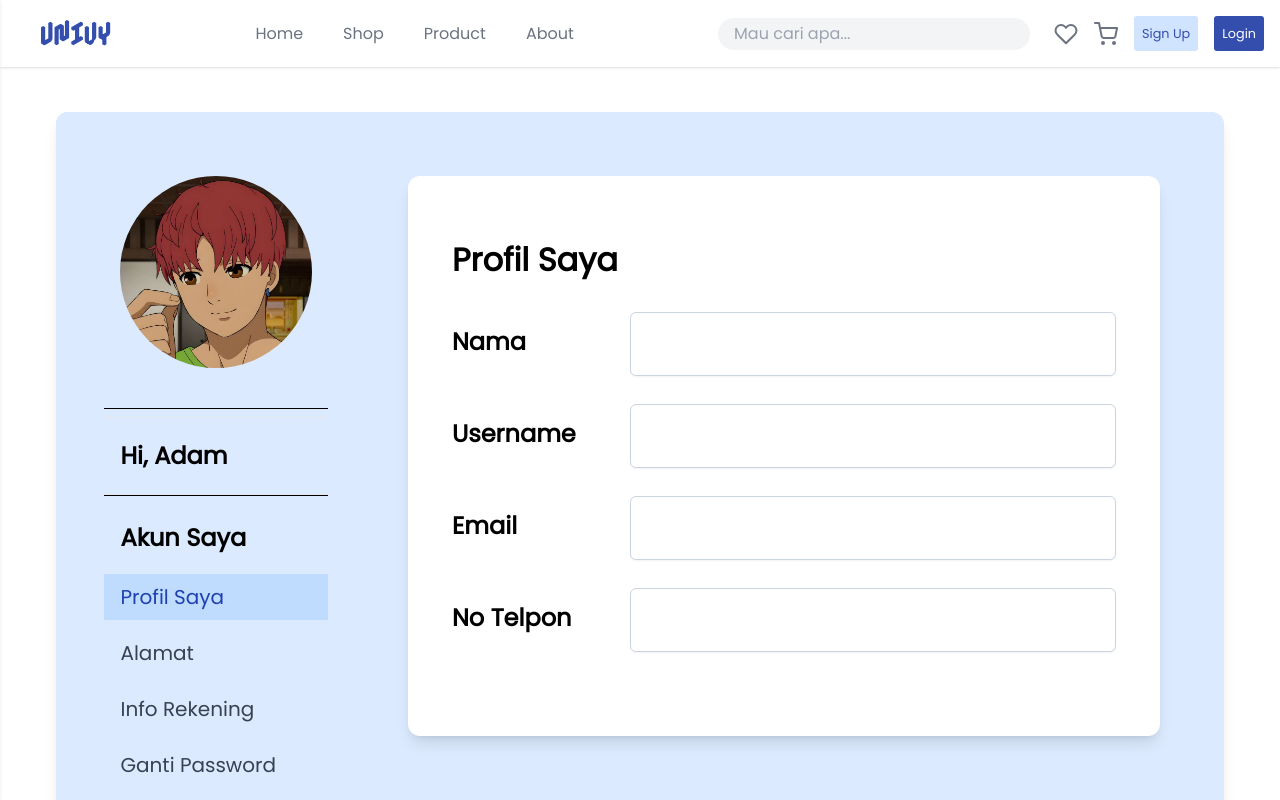
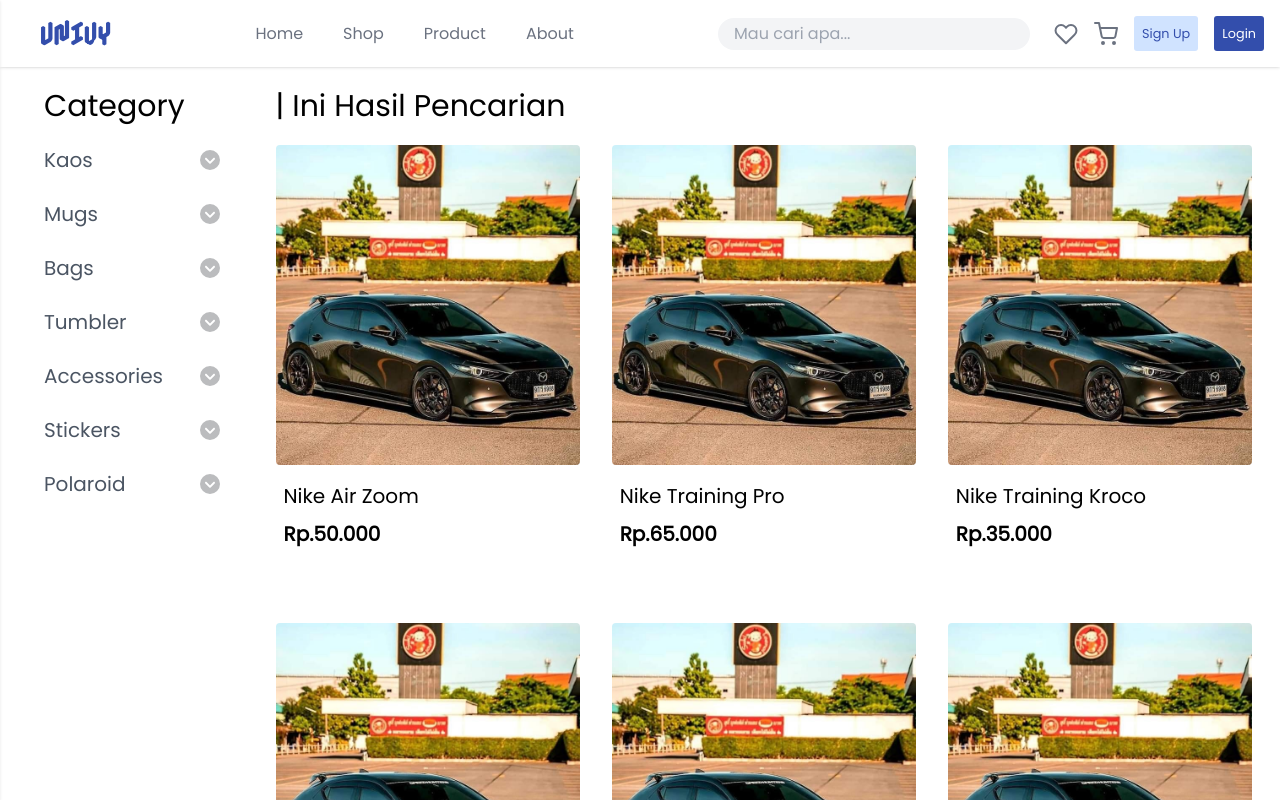
Before and after one commit to ViaoraAlbino/enggan_ngoding, a React (Vite) app in the folder frontend/: page / in a window 1280 px wide. Shown: the top 800 px of the page. Built offline with nearby package versions, Linux system fonts and the light colour scheme.

Commit message:
hari ke 10

```diff
--- a/frontend/src/App.jsx
+++ b/frontend/src/App.jsx
@@ -11,8 +11,8 @@ function App() {
   return (
     <div className="App">
       <Navbar />
-      <Profile />
-      {/* <Content /> */}
+      {/* <Profile /> */}
+      <Content />
       {/* <Product /> */}
       <Sebelumfooter />
       <Footer />
--- a/frontend/src/components/Footer.jsx
+++ b/frontend/src/components/Footer.jsx
@@ -2,10 +2,10 @@ import React from 'react'
 
 const Footer = () => {
   return (
-    <div
+    <footer
     className='text-white font-medium text-center font-poppins bg-black p-8'>
         Copyright © 2024 UNIVY All rights reserved. Powered by Kelompok 3
-    </div>
+    </footer>
   )
 }
 
--- a/frontend/src/components/Kategori.jsx
+++ b/frontend/src/components/Kategori.jsx
@@ -1,22 +1,55 @@
-import React, { useState } from 'react';
+import React, { useRef, useEffect, useState } from 'react';
+import Product from './Product';
 import { FontAwesomeIcon } from '@fortawesome/react-fontawesome';
 import { faCircleChevronDown, faCircleChevronUp } from '@fortawesome/free-solid-svg-icons';
 
 const Kategori = () => {
+    const containerRef = useRef(null);
+    const sidebarRef = useRef(null);
+    const [isSticky, setIsSticky] = useState(false);
     const [activeCategory, setActiveCategory] = useState(null);
 
     const toggleCategory = (category) => {
         setActiveCategory(activeCategory === category ? null : category);
     };
 
+    useEffect(() => {
+        const handleScroll = () => {
+            if (containerRef.current && sidebarRef.current) {
+                const containerTop = containerRef.current.getBoundingClientRect().top;
+                const containerBottom = containerRef.current.getBoundingClientRect().bottom;
+                const sidebarHeight = sidebarRef.current.offsetHeight;
+
+                if (containerTop < 0 && containerBottom > sidebarHeight) {
+                    setIsSticky(true);
+                } else {
+                    setIsSticky(false);
+                }
+            }
+        };
+
+        window.addEventListener('scroll', handleScroll);
+        return () => {
+            window.removeEventListener('scroll', handleScroll);
+        };
+    }, []);
+
     return (
-    <div className="w-52 h-full bg-white border-none fixed top-0 left-5 p-4 overflow-y-auto text-left mt-20">
+        <div className="flex space-x-10 p-7 mt-10 scroll-smooth" ref={containerRef}>
+            {/* Sidebar */}
+            <div
+                className={`w-52 bg-white p-4 text-left ${isSticky ? 'sticky top-0' : ''}`}
+                ref={sidebarRef}
+                style={{
+                    maxHeight: 'calc(100vh - 20px)', // Membatasi tinggi maksimal saat sticky
+                    overflowY: 'auto',
+                }}
+            >
                 <h2 className="mb-4 font-poppins-category-header">Category</h2>
                 <ul className="space-y-6">
                     <li>
                         <button
-            className={`w-full flex justify-between items-center text-left font-poppins-category-body-judul ${
-              activeCategory === 'kaos' ? 'text-blue-600 font-bold' : 'text-gray-600'
+                            className={`w-full flex justify-between items-center text-left font-poppins-category-body-judul ${activeCategory === 'kaos' ? 'text-blue-600 font-bold' : 'text-gray-600'
                                 }`}
                             onClick={() => toggleCategory('kaos')}
                         >
@@ -38,8 +71,7 @@ const Kategori = () => {
                     </li>
                     <li>
                         <button
-            className={`w-full flex justify-between items-center text-left font-poppins-category-body-judul ${
-              activeCategory === 'mugs' ? 'text-blue-600 font-bold' : 'text-gray-600'
+                            className={`w-full flex justify-between items-center text-left font-poppins-category-body-judul ${activeCategory === 'mugs' ? 'text-blue-600 font-bold' : 'text-gray-600'
                                 }`}
                             onClick={() => toggleCategory('mugs')}
                         >
@@ -55,14 +87,12 @@ const Kategori = () => {
                         {activeCategory === 'mugs' && (
                             <ul className="mt-2 space-y-2 text-gray-600 font-poppins-category-body">
                                 <li>Mugs Custom</li>
-              {/* <li>Mugs 2</li> */}
                             </ul>
                         )}
                     </li>
                     <li>
                         <button
-            className={`w-full flex justify-between items-center text-left font-poppins-category-body-judul ${
-              activeCategory === 'bags' ? 'text-blue-600 font-bold' : 'text-gray-600'
+                            className={`w-full flex justify-between items-center text-left font-poppins-category-body-judul ${activeCategory === 'bags' ? 'text-blue-600 font-bold' : 'text-gray-600'
                                 }`}
                             onClick={() => toggleCategory('bags')}
                         >
@@ -84,8 +114,7 @@ const Kategori = () => {
                     </li>
                     <li>
                         <button
-            className={`w-full flex justify-between items-center text-left font-poppins-category-body-judul ${
-              activeCategory === 'tumbler' ? 'text-blue-600 font-bold' : 'text-gray-600'
+                            className={`w-full flex justify-between items-center text-left font-poppins-category-body-judul ${activeCategory === 'tumbler' ? 'text-blue-600 font-bold' : 'text-gray-600'
                                 }`}
                             onClick={() => toggleCategory('tumbler')}
                         >
@@ -107,8 +136,7 @@ const Kategori = () => {
                     </li>
                     <li>
                         <button
-            className={`w-full flex justify-between items-center text-left font-poppins-category-body-judul ${
-              activeCategory === 'acc' ? 'text-blue-600 font-bold' : 'text-gray-600'
+                            className={`w-full flex justify-between items-center text-left font-poppins-category-body-judul ${activeCategory === 'acc' ? 'text-blue-600 font-bold' : 'text-gray-600'
                                 }`}
                             onClick={() => toggleCategory('acc')}
                         >
@@ -130,8 +158,7 @@ const Kategori = () => {
                     </li>
                     <li>
                         <button
-            className={`w-full flex justify-between items-center text-left font-poppins-category-body-judul ${
-              activeCategory === 'stiker' ? 'text-blue-600 font-bold' : 'text-gray-600'
+                            className={`w-full flex justify-between items-center text-left font-poppins-category-body-judul ${activeCategory === 'stiker' ? 'text-blue-600 font-bold' : 'text-gray-600'
                                 }`}
                             onClick={() => toggleCategory('stiker')}
                         >
@@ -153,8 +180,7 @@ const Kategori = () => {
                     </li>
                     <li>
                         <button
-            className={`w-full flex justify-between items-center text-left font-poppins-category-body-judul ${
-              activeCategory === 'polaroid' ? 'text-blue-600 font-bold' : 'text-gray-600'
+                            className={`w-full flex justify-between items-center text-left font-poppins-category-body-judul ${activeCategory === 'polaroid' ? 'text-blue-600 font-bold' : 'text-gray-600'
                                 }`}
                             onClick={() => toggleCategory('polaroid')}
                         >
@@ -176,6 +202,13 @@ const Kategori = () => {
                     </li>
                 </ul>
             </div>
+
+            {/* Produk */}
+            <div className="w-4/5 mt-4">
+                <h2 className="mb-4 font-poppins-category-header text-left">| Ini Hasil Pencarian</h2>
+                <Product />
+            </div>
+        </div>
     );
 };
 
--- a/frontend/src/components/Product.jsx
+++ b/frontend/src/components/Product.jsx
@@ -1,33 +1,17 @@
 import React from 'react';
+import Pa from '../assets/gambar/test.jpg';
 
 const ProductCard = ({ image, title, price, description }) => {
   return (
-    <div className="group relative rounded-lg overflow-hidden shadow-lg bg-white">
-      {/* Gambar Produk */}
-      <div className="w-full h-80 bg-gray-200 group-hover:opacity-80 transition-opacity duration-300">
-        <img src={image} alt={title} className="object-cover w-full h-full" />
+    <div className="bg-white rounded mb-8 w-full h-auto hover:bg-gray-100 transition-colors duration-300">
+    <div className='overflow-hidden'>
+      <img src={Pa} alt="Project 1" className="w-full h-80 object-cover mb-4 rounded" />
     </div>
 
-      {/* Informasi Produk */}
-      <div className="p-4">
-        <h3 className="text-xl font-semibold text-gray-800 group-hover:text-blue-600 transition-colors duration-300">{title}</h3>
-        <p className="text-lg font-medium text-gray-700 mt-2">{price}</p>
-        <p className="text-sm text-gray-500 mt-1">{description}</p>
-
-        {/* Tombol Add to Cart */}
-        <button className="mt-4 w-full py-2 bg-black text-white font-semibold rounded-md transform group-hover:scale-105 transition-all duration-300">
-          Add to Cart
-        </button>
+      <h3 className="font-poppins-judul-product mb-2 text-black text-left ml-2">{title}</h3>
+      <p className="text-black font-poppins-sub-judul-product text-left ml-2 font-semibold mb-2.5">{price}</p>
   </div>
-
-      {/* Hover Effect */}
-      <div className="absolute top-0 left-0 w-full h-full bg-black bg-opacity-40 opacity-0 group-hover:opacity-100 transition-opacity duration-300">
-        <div className="flex items-center justify-center w-full h-full text-white text-xl">
-          Quick View
-        </div>
-      </div>
-    </div>
-  );
+  )
 };
 
 const Product = () => {
@@ -36,21 +20,48 @@ const Product = () => {
       id: 1,
       image: "https://via.placeholder.com/300",
       title: "Nike Air Zoom",
-        price: "$120",
+      price: "Rp.50.000",
       description: "Lightweight running shoes."
     },
     {
       id: 2,
       image: "https://via.placeholder.com/300",
       title: "Nike Training Pro",
-        price: "$150",
+      price: "Rp.65.000",
       description: "Versatile training gear."
     },
-      // Tambahkan produk lainnya sesuai kebutuhan
+    {
+      id: 2,
+      image: "https://via.placeholder.com/300",
+      title: "Nike Training Kroco",
+      price: "Rp.35.000",
+      description: "Versatile training gear."
+    },
+    {
+      id: 2,
+      image: "https://via.placeholder.com/300",
+      title: "Nike Kw",
+      price: "Rp.100.000",
+      description: "Versatile training gear."
+    },
+    {
+      id: 2,
+      image: "https://via.placeholder.com/300",
+      title: "Nike Beladiri",
+      price: "Rp.1.000",
+      description: "Versatile training gear."
+    },
+    {
+      id: 2,
+      image: "https://via.placeholder.com/300",
+      title: "Nike Belasungkawa",
+      price: "Rp.999.999",
+      description: "Versatile training gear."
+    },
   ];
 
   return (
-      <div className="grid grid-cols-1 sm:grid-cols-2 lg:grid-cols-3 xl:grid-cols-4 gap-8 p-8">
+    <div className="grid grid-cols-1 md:grid-cols-3 gap-8">
       {products.map((product) => (
         <ProductCard key={product.id} {...product} />
       ))}
--- a/frontend/src/components/Sebelumfooter.jsx
+++ b/frontend/src/components/Sebelumfooter.jsx
@@ -16,7 +16,7 @@ const Sebelumfooter = () => {
   return (
     <>
       {isReady && (
-        <div className="background-abu p-10 mx-auto flex justify-between items-start text-left w-full sebelumfooter-container">
+        <div className="background-abu p-10 mx-auto flex justify-between items-start text-left w-full sebelumfooter-container scroll-smooth">
           <div className="ml-10 sebelumfooter-content py-10 mb-10">
             <h1 className="font-nabla-white-sebelumfooter font-normal mb-10">UNIVY</h1>
             <ul className="md:flex space-x-14 flex-grow">
--- a/frontend/src/index.css
+++ b/frontend/src/index.css
@@ -165,6 +165,19 @@
   font-family: 'Monsterrat';
 }
 
+/* Untuk Tulisan Judul Product */
+.font-poppins-judul-product {
+  font-weight: 300;
+  font-family: 'Poppins';
+  font-size: 20px;
+}
+
+/* Untuk Tulisan Sub Judul Product */
+.font-poppins-sub-judul-product {
+  font-family: 'Poppins';
+  font-size: 20px;
+}
+
 body {
   margin: 0;
   font-family: -apple-system, BlinkMacSystemFont, 'Segoe UI', 'Roboto', 'Oxygen',
@@ -178,3 +191,9 @@ code {
   font-family: source-code-pro, Menlo, Monaco, Consolas, 'Courier New',
     monospace;
 }
+
+@media (max-width: 768px) {
+  .w-52 {
+    display: none;
+  }
+}
```
Also changed, not shown: frontend/src/components/Navbar.jsx (+28 -34 lines). Lines whose indentation alone changed are shown as unchanged.
